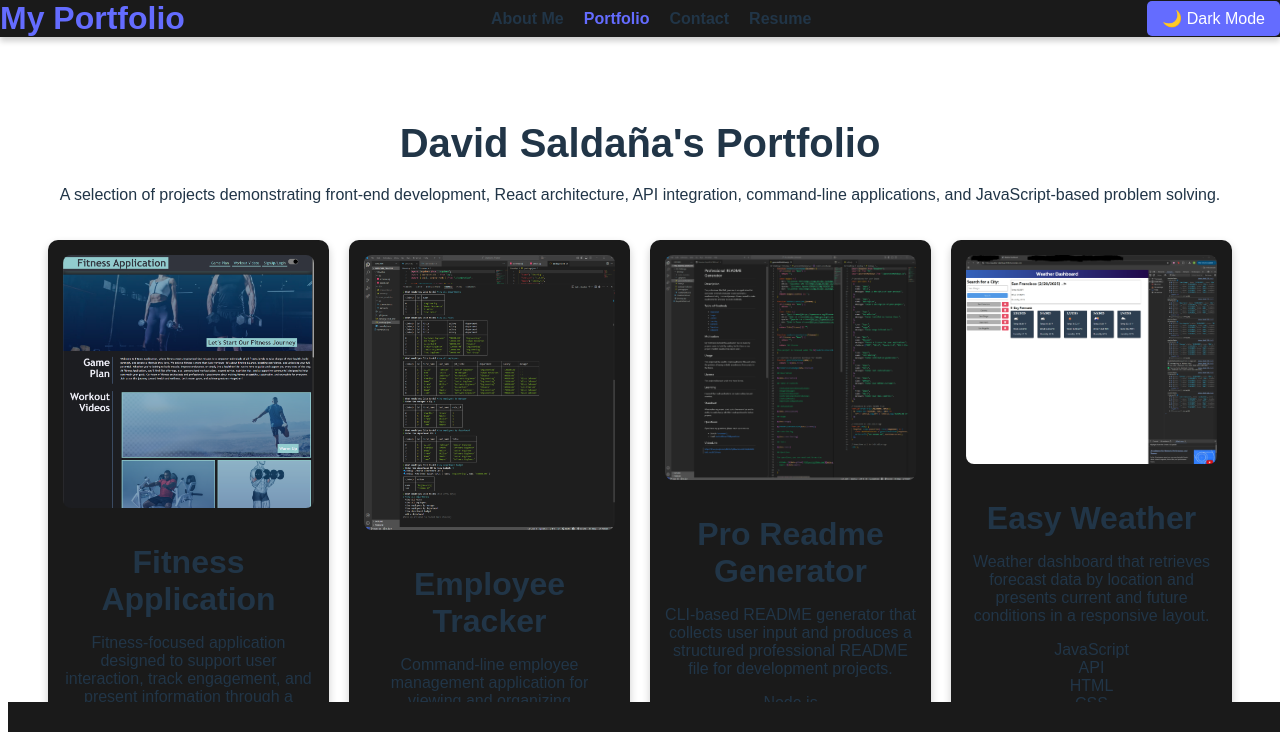
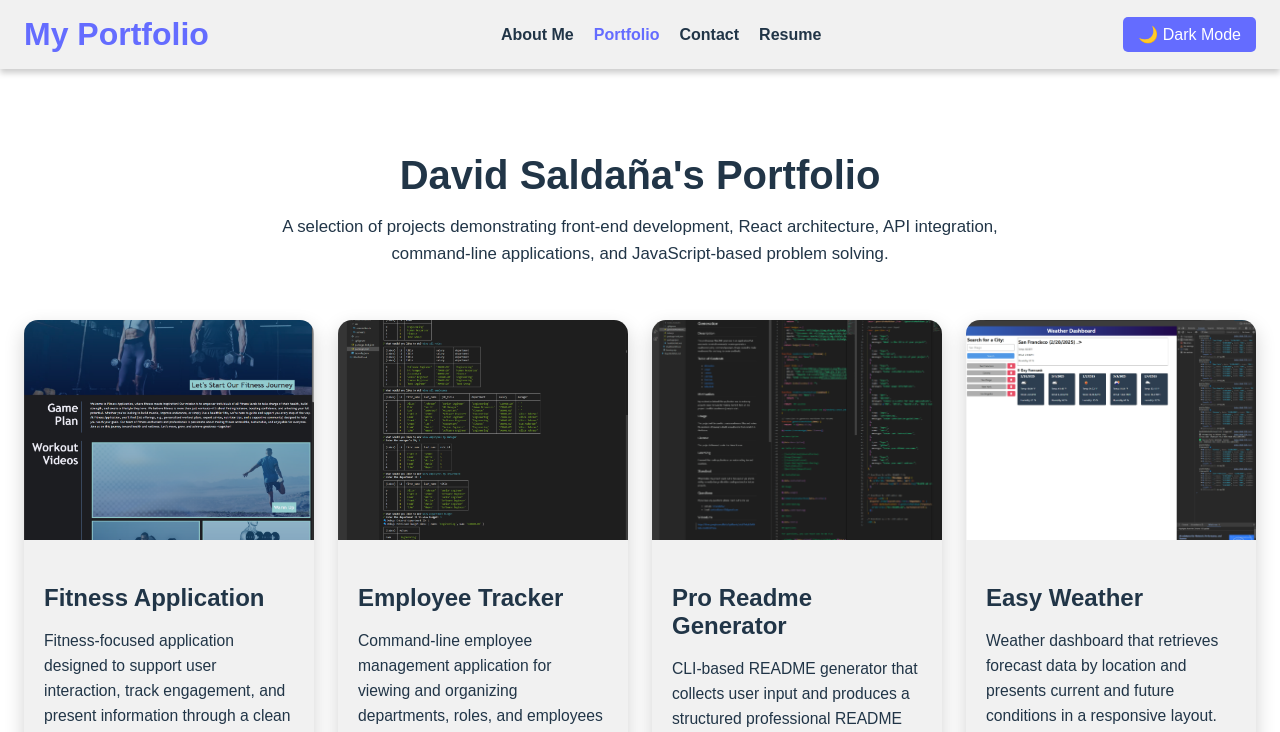
Before and after one commit to Fortunate122/React_Portfolio, a React (Vite) app: page /portfolio in a window 1280 px wide. Shown: the top 732 px of the page. Built offline with nearby package versions, Linux system fonts and the light colour scheme.

Commit message:
improve portfolio project card styling

```diff
--- a/src/index.css
+++ b/src/index.css
@@ -5,21 +5,26 @@
   --bg-color: #242424;
   --light-bg: #ffffff;
   --dark-bg: #1a1a1a;
-  font-family: 'Arial', sans-serif;
+  --card-shadow: 0 8px 20px rgba(0, 0, 0, 0.18);
+  --card-hover-shadow: 0 12px 28px rgba(0, 0, 0, 0.26);
+  font-family: Arial, sans-serif;
 }
 
 [data-theme="light"] {
   --text-color: #213547;
   --bg-color: #ffffff;
-  -dark-bg: #f1f1f1;
+  --dark-bg: #f1f1f1;
 }
 
-
+* {
+  box-sizing: border-box;
+}
 
 body {
   display: flex;
   flex-direction: column;
   min-height: 100vh;
+  margin: 0;
   color: var(--text-color);
   background-color: var(--bg-color);
   transition: background-color 0.3s, color 0.3s;
@@ -45,14 +50,14 @@ body {
   position: fixed;
   top: 0;
   left: 0;
-  width: 100vw; /* Force it to use the full viewport width */
+  width: 100%;
   background-color: var(--dark-bg);
   display: flex;
   justify-content: space-between;
   align-items: center;
-  box-shadow: 0px 4px 6px rgba(0, 0, 0, 0.2);
+  box-shadow: 0 4px 6px rgba(0, 0, 0, 0.2);
   z-index: 1000;
-  margin-right: 20px;
+  padding: 16px 24px;
 }
 
 .header h1 {
@@ -72,10 +77,7 @@ nav ul {
   gap: 20px;
   padding: 0;
   margin: 0;
-  white-space: wrap;
-  max-width: 100%; /* Prevents navigation from exceeding container */
-  overflow: hidden; /* Ensures nothing overflows */
-  margin-right: 20px;
+  max-width: 100%;
 }
 
 nav ul li * {
@@ -85,60 +87,118 @@ nav ul li * {
   transition: color 0.3s;
 }
 
-nav ul li *:hover, .active {
+nav ul li *:hover,
+.active {
   color: var(--primary-color);
 }
 
 /* Main Content Sections */
 section {
-  padding: 80px 20px;
+  padding: 120px 24px 80px;
   text-align: center;
 }
 
 h2 {
   font-size: 2.5rem;
-  margin-bottom: 20px;
-  justify-content: center;
+  margin-bottom: 16px;
 }
 
 h3 {
-  font-size: 2rem;
-  margin-bottom: 15px;
-  justify-content: center;
+  font-size: 1.5rem;
+  margin-bottom: 12px;
+}
+
+.portfolio-section {
+  max-width: 1200px;
+  margin: 0 auto;
+}
+
+.portfolio-intro {
+  max-width: 750px;
+  margin: 0 auto 32px;
+  font-size: 1.05rem;
+  line-height: 1.6;
 }
 
 /* Portfolio Project Grid */
 .project-list {
   display: grid;
-  grid-template-columns: repeat(auto-fit, minmax(250px, 1fr));
-  gap: 20px;
-  padding: 20px;
-  justify-content: center;
+  grid-template-columns: repeat(auto-fit, minmax(280px, 1fr));
+  gap: 24px;
+  padding: 20px 0;
+  align-items: stretch;
 }
 
 .project {
   background: var(--dark-bg);
-  padding: 15px;
-  border-radius: 10px;
-  box-shadow: 0 4px 8px rgba(0, 0, 0, 0.2);
-  text-align: center;
+  border-radius: 14px;
+  box-shadow: var(--card-shadow);
+  overflow: hidden;
+  text-align: left;
+  transition: transform 0.25s ease, box-shadow 0.25s ease;
 }
 
-.project img {
+.project:hover {
+  transform: translateY(-4px);
+  box-shadow: var(--card-hover-shadow);
+}
+
+.project-image {
   width: 100%;
-  border-radius: 8px;
+  height: 220px;
+  object-fit: cover;
+  display: block;
+}
+
+.project-content {
+  padding: 20px;
+}
+
+.project-description {
+  font-size: 0.98rem;
+  line-height: 1.6;
+  margin-bottom: 18px;
+}
+
+.project-tech-list {
+  display: flex;
+  flex-wrap: wrap;
+  gap: 10px;
+  margin: 0 0 20px;
+  padding: 0;
+  list-style: none;
+}
+
+.project-tech-item {
+  background-color: rgba(100, 108, 255, 0.14);
+  color: var(--primary-color);
+  padding: 6px 10px;
+  border-radius: 999px;
+  font-size: 0.85rem;
+  font-weight: 600;
+}
+
+.project-links {
+  display: flex;
+  flex-wrap: wrap;
+  gap: 12px;
 }
 
 .project-links a {
   display: inline-block;
-  margin: 10px;
+  padding: 10px 14px;
+  border-radius: 8px;
   color: var(--primary-color);
   text-decoration: none;
   font-weight: bold;
+  border: 1px solid var(--primary-color);
+  transition: background-color 0.25s ease, color 0.25s ease;
 }
 
 .project-links a:hover {
-  text-decoration: underline;
+  background-color: var(--primary-color);
+  color: white;
+  text-decoration: none;
 }
 
 /* Contact Form */
@@ -149,7 +209,8 @@ form {
   margin: auto;
 }
 
-form input, form textarea {
+form input,
+form textarea {
   margin-bottom: 15px;
   padding: 10px;
   border: 1px solid #ccc;
@@ -172,19 +233,18 @@ button:hover {
 }
 
 ul {
-  list-style: none; /* Removes bullets */
-  padding: 0; /* Ensures no extra space */
-  margin: 0; /* Keeps spacing consistent */
+  list-style: none;
+  padding: 0;
+  margin: 0;
 }
 
 /* Footer */
 footer {
-  position: fixed;
-  bottom: 0;
   width: 100%;
   background-color: var(--dark-bg);
   text-align: center;
   padding: 15px;
+  margin-top: auto;
 }
 
 footer a {
@@ -198,12 +258,13 @@ footer a {
   .header {
     flex-direction: column;
     text-align: center;
-    padding: 10px;
+    padding: 14px 18px;
   }
 
   nav ul {
-    flex-direction: column;
-    gap: 10px;
+    justify-content: center;
+    gap: 12px;
+    margin-top: 10px;
   }
 }
 
@@ -211,11 +272,21 @@ footer a {
   h2 {
     font-size: 2rem;
   }
+
   .project-list {
     grid-template-columns: 1fr;
   }
-  nav ul {
+
+  .project-image {
+    height: 200px;
+  }
+
+  .project-links {
     flex-direction: column;
-    gap: 10px;
+  }
+
+  .project-links a {
+    width: 100%;
+    text-align: center;
   }
 }
```
